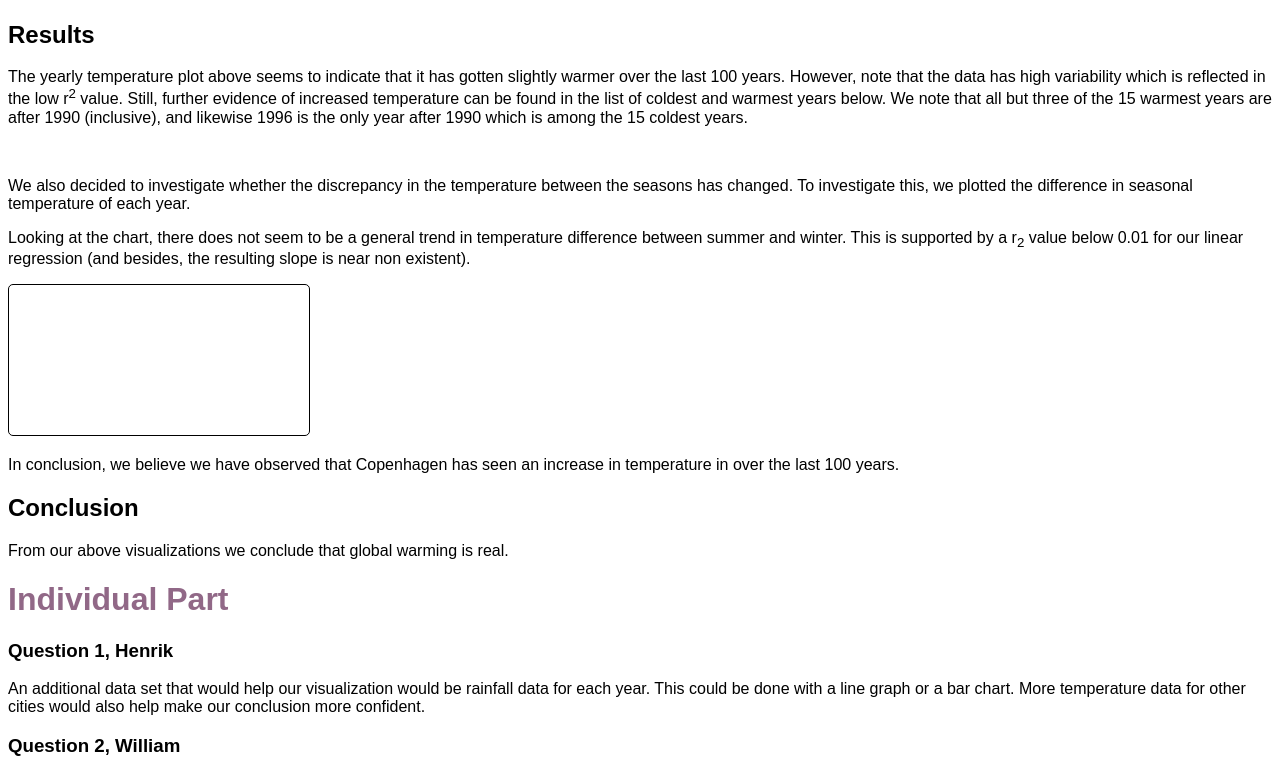
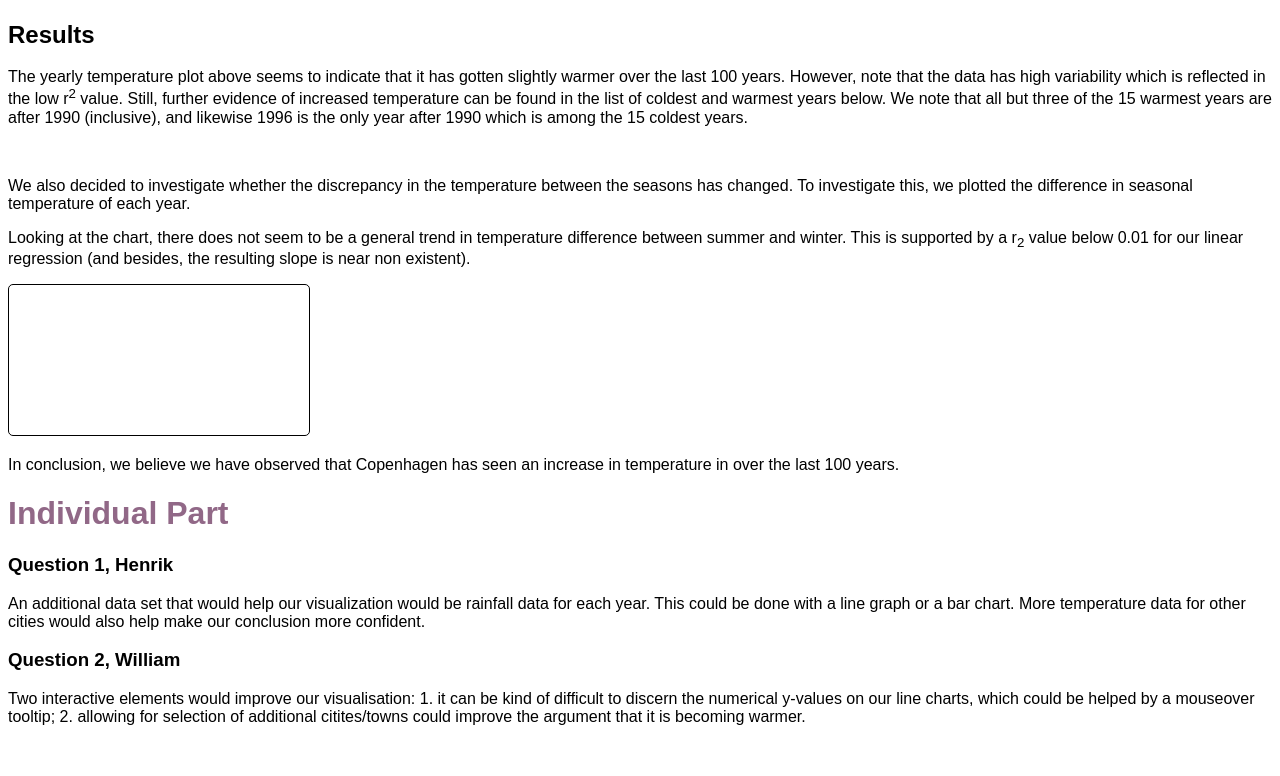
Before and after one commit to heholo/IDE, a plain HTML site: page week2/index.html in a window 1280 px wide. Shown: the part 541-1317 px from the top of the page. After the commit the page ends 1283 px from the top, so only its background shows below. Drawn offline with nearby package versions, Linux system fonts and the light colour scheme; no server answers.

Commit message:
fixup and indi

```diff
--- a/week2/index.html
+++ b/week2/index.html
@@ -54,10 +54,7 @@
         <p>
             In conclusion, we believe we have observed that Copenhagen has seen an increase in temperature in over the last 100 years.
         </p>
-        <script src="https://d3js.org/d3.v4.min.js"></script>
-        <script src="index.js"></script>
-        <h2>Conclusion</h2>
-        <p>From our above visualizations we conclude that global warming is real.</p>
+
         <h1>Individual Part</h1>
         <div id="henriks-part">
             <h3>Question 1, Henrik</h3>
@@ -70,8 +67,12 @@
         <div id="williams-part">
             <h3>Question 2, William</h3>
             <p>
-
+                Two interactive elements would improve our visualisation: 1. it can be kind of difficult to discern the numerical y-values on our line charts,
+                which could be helped by a mouseover tooltip; 2. allowing for selection of additional citites/towns could improve the argument that it is becoming
+                warmer.
             </p>
         </div>
+        <script src="https://d3js.org/d3.v4.min.js"></script>
+        <script src="index.js"></script>
     </body>
 </html>
```
